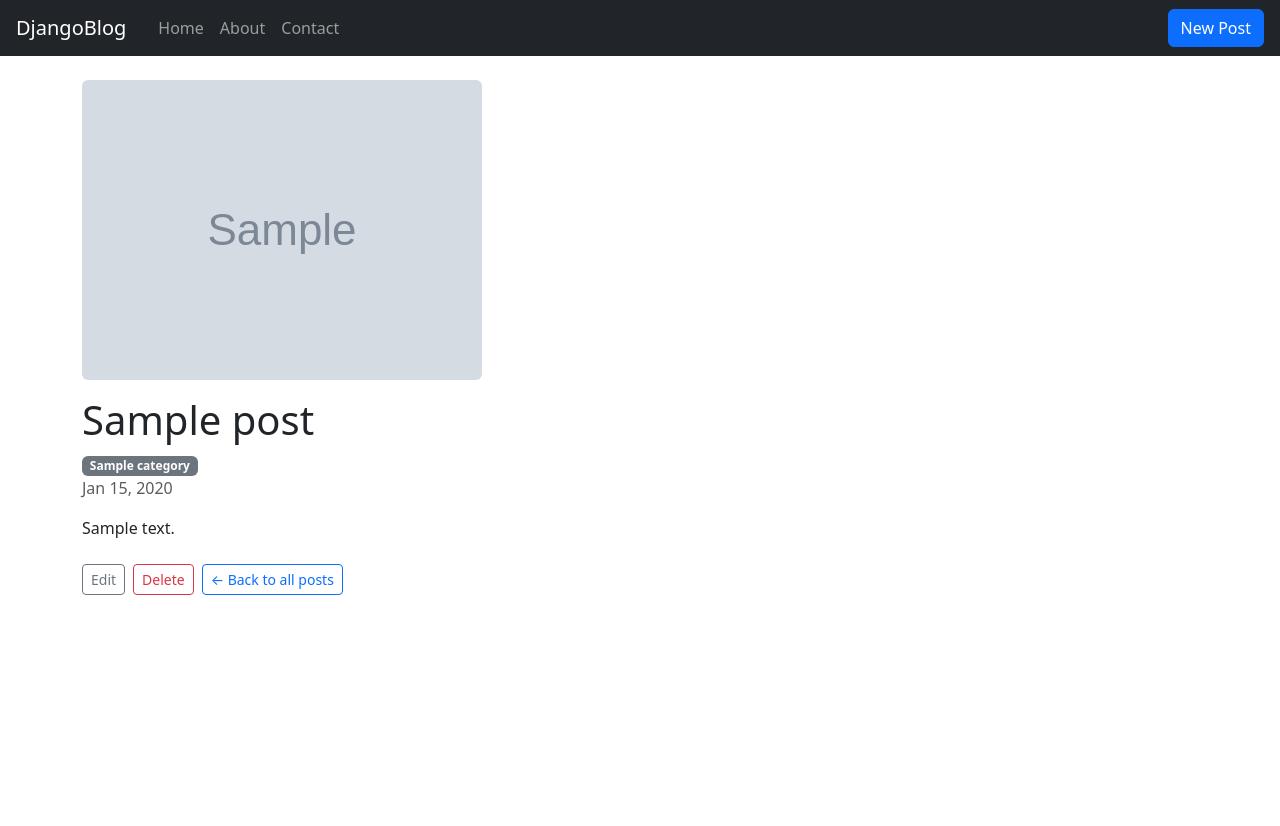
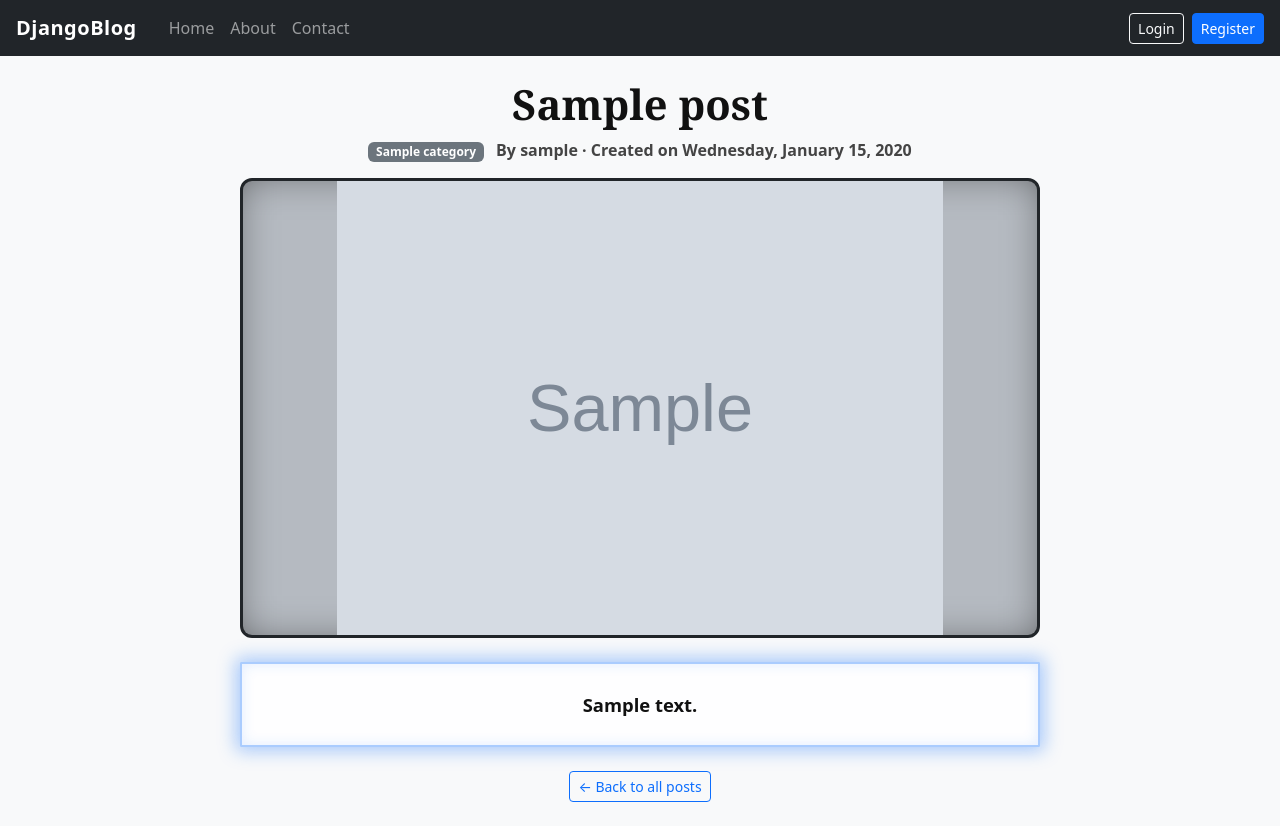
Before and after one commit to tharindunilaweera1-ai/djangoblog, a Django app: a page that uses blog/templates/blog/base.html in a window 1280 px wide. Before the commit the page ends 595 px from the top, so only its background shows below. Run offline with Django 5.2, Linux system fonts and the light colour scheme; tables that the repository leaves empty hold one stand-in row (values such as "Sample post"); grey boxes marked "Sample" are stand-in pictures.

Commit message:
Add author field, ownership enforcement, and My Posts dashboard

```diff
--- a/blog/admin.py
+++ b/blog/admin.py
@@ -1,4 +1,3 @@
-
 from django.contrib import admin
 from .models import Post, Category, Tag
 
--- a/blog/models.py
+++ b/blog/models.py
@@ -1,5 +1,6 @@
 from django.db import models
 from django.utils.text import slugify
+from django.conf import settings
 
 class Category(models.Model):
     name = models.CharField(max_length=100)
@@ -28,6 +29,7 @@ class Post(models.Model):
     created_at = models.DateTimeField(auto_now_add=True)
     updated_at = models.DateTimeField(auto_now=True)
     cover_image = models.ImageField(upload_to="post_covers/", blank=True, null=True)
+    author = models.ForeignKey(settings.AUTH_USER_MODEL, on_delete=models.CASCADE, related_name="posts")
 
     def save(self, *args, **kwargs):
         if not self.slug:
--- /dev/null
+++ b/blog/static/blog/style.css
@@ -0,0 +1,130 @@
+body {
+    background-color: #f8f9fa;
+}
+
+ .navbar-brand {
+    font-weight: bold;
+    letter-spacing: 0.5px;
+ }
+
+ /* ---------- Categories ---------- */
+/* ---------- Categories (small, transparent, centered) ---------- */
+.cat-section {
+  width: fit-content;
+  max-width: 100%;
+  margin: 1.5rem auto;
+  padding: 10px 18px 14px;
+  border: 1px solid rgba(33, 37, 41, 0.15);
+  border-radius: 12px;
+  background: rgba(255, 255, 255, 0.45);
+  backdrop-filter: blur(6px);
+  text-align: center;
+}
+.cat-title {
+  font-family: "Playfair Display", Georgia, serif;
+  font-weight: 900;
+  font-size: 1rem;
+  margin-bottom: 8px;
+}
+.cat-list {
+  display: flex;
+  flex-wrap: wrap;
+  justify-content: center;
+  gap: 6px;
+}
+.cat-pill {
+  display: inline-flex;
+  align-items: center;
+  gap: 6px;
+  padding: 3px 5px 3px 11px;
+  border: 1px solid rgba(33, 37, 41, 0.5);
+  border-radius: 999px;
+  background: rgba(255, 255, 255, 0.5);
+  color: #212529;
+  font-size: 0.8rem;
+  font-weight: 700;
+  text-decoration: none;
+  transition: all 0.2s ease;
+}
+.cat-pill .cat-count {
+  background: rgba(33, 37, 41, 0.85);
+  color: #fff;
+  border-radius: 999px;
+  min-width: 20px;
+  padding: 1px 6px;
+  text-align: center;
+  font-size: 0.7rem;
+  transition: all 0.2s ease;
+}
+.cat-pill:hover {
+  background: #0d6efd;
+  border-color: #0d6efd;
+  color: #fff;
+  transform: translateY(-1px);
+  box-shadow: 0 4px 10px rgba(13, 110, 253, 0.3);
+}
+.cat-pill:hover .cat-count {
+  background: #fff;
+  color: #0d6efd;
+}
+
+/* ---------- Post detail page ---------- */
+.post-wrap {
+  max-width: 800px;
+  margin: 0 auto;
+  -webkit-font-smoothing: antialiased;
+  text-rendering: optimizeLegibility;
+}
+.post-headline {
+  font-family: "Playfair Display", Georgia, serif;
+  font-weight: 900;
+  font-size: 2.6rem;
+  line-height: 1.2;
+  color: #111;
+}
+.post-meta {
+  font-weight: 700;
+  color: #444;
+}
+
+/* Picture: sharp box border, blurred backdrop, image centered */
+.pic-box {
+  position: relative;
+  overflow: hidden;
+  border: 3px solid #212529;
+  border-radius: 12px;
+  background: #222;
+  height: 460px;
+}
+.pic-box::before {
+  content: "";
+  position: absolute;
+  inset: -20px;
+  background: var(--bg) center / cover no-repeat;
+  filter: blur(25px) brightness(0.85);
+}
+.pic-box img {
+  position: relative;
+  display: block;
+  margin: 0 auto;
+  height: 100%;
+  width: auto;
+  max-width: 100%;
+  object-fit: contain;
+}
+
+/* Text: soft blurred glow border */
+.text-box {
+  border: 2px solid rgba(13, 110, 253, 0.35);
+  border-radius: 1px;
+  padding: 24px;
+  background: rgba(255, 255, 255, 0.85);
+  box-shadow: 0 0 18px 4px rgba(13, 110, 253, 0.35),
+              inset 0 0 14px rgba(13, 110, 253, 0.12);
+  backdrop-filter: blur(6px);
+  font-size: 1.15rem;
+  font-weight: 600;
+  line-height: 1.8;
+  color: #111;
+  white-space: pre-line;
+}
--- a/blog/templates/blog/base.html
+++ b/blog/templates/blog/base.html
@@ -1,27 +1,45 @@
+{% load static %}
 <!DOCTYPE html>
 <html lang="en">
 <head>
     <meta charset="UTF-8">
     <title>{% block title %}DjangoBlog{% endblock %}</title>
     <link href="https://cdn.jsdelivr.net/npm/bootstrap@5.3.3/dist/css/bootstrap.min.css" rel="stylesheet">
+    <link rel="stylesheet" href="{% static 'blog/style.css' %}">
 </head>
 <body>
     <nav class="navbar navbar-dark bg-dark px-3">
   <a class="navbar-brand" href="{% url 'home' %}">DjangoBlog</a>
 
   <div class="d-flex flex-grow-1 align-items-center">
+
+    <!-- Left side: page links -->
     <div class="navbar-nav flex-row gap-3 ms-3 me-auto">
       <a class="nav-link" href="{% url 'home' %}">Home</a>
       <a class="nav-link" href="{% url 'about' %}">About</a>
       <a class="nav-link" href="{% url 'contact' %}">Contact</a>
     </div>
 
-            <a class="btn btn-primary" href="{% url 'post_create' %}">New Post</a>
+    <!-- Right side: login state -->
+    <div class="d-flex align-items-center gap-2">
+  {% if request.user.is_authenticated %}
+    <a class="btn btn-outline-light btn-sm" href="{% url 'my_posts' %}">My Posts</a>
+    <a class="btn btn-primary btn-sm" href="{% url 'post_create' %}">New Post</a>
+    <span class="text-white">Hi, {{ request.user.username }}</span>
+    <form method="post" action="{% url 'logout' %}" class="d-inline m-0">
+      {% csrf_token %}
+      <button type="submit" class="btn btn-outline-light btn-sm">Logout</button>
+    </form>
+  {% else %}
+    <a class="btn btn-outline-light btn-sm" href="{% url 'login' %}">Login</a>
+    <a class="btn btn-primary btn-sm" href="{% url 'register' %}">Register</a>
+  {% endif %}
+</div>
+
   </div>
 </nav>
-    <div class="container mt-4">
-        {% block content %}
-        {% endblock %}
+    <div class="container my-4">
+        {% block content %}{% endblock %}
     </div>
 </body>
 </html>
--- a/blog/templates/blog/post_detail.html
+++ b/blog/templates/blog/post_detail.html
@@ -1,27 +1,33 @@
 {% extends "blog/base.html" %}
 {% block title %}{{ post.title }}{% endblock %}
 {% block content %}
-{% if post.cover_image %}
-  <img src="{{ post.cover_image.url }}" alt="{{ post.title }}" class="img-fluid rounded mb-3">
-{% endif %}
 
-<h1>{{ post.title }}</h1>
+<div class="post-wrap my-4 text-center">
 
-{% if post.category %}
-  <span class="badge bg-secondary">{{ post.category.name }}</span>
-{% endif %}
+  <h1 class="post-headline">{{ post.title }}</h1>
 
-<p class="text-muted">{{ post.created_at|date:"M d, Y" }}</p>
-<p>{{ post.content }}</p>
+  <div class="post-meta mb-3">
+    {% if post.category %}
+      <span class="badge bg-secondary me-2">{{ post.category.name }}</span>
+    {% endif %}
+    By {{ post.author.username }} &middot; Created on {{ post.created_at|date:"l, F j, Y" }}
+  </div>
 
-<div class="mt-4 d-flex gap-2">
-  <a href="{% url 'post_edit' post.slug %}" class="btn btn-sm btn-outline-secondary">Edit</a>
+  {% if post.cover_image %}
+    <div class="pic-box mb-4" style="--bg: url('{{ post.cover_image.url }}');">
+      <img src="{{ post.cover_image.url }}" alt="{{ post.title }}">
+    </div>
+  {% endif %}
 
-  <form method="post" action="{% url 'post_delete' post.slug %}" onsubmit="return confirm('Delete this post?');">
-    {% csrf_token %}
-    <button type="submit" class="btn btn-sm btn-outline-danger">Delete</button>
-  </form>
+  <div class="text-box mb-4">{{ post.content }}</div>
 
-  <a href="{% url 'home' %}" class="btn btn-sm btn-outline-primary">&larr; Back to all posts</a>
+  <div class="d-flex justify-content-center gap-2">
+    {% if post.author == request.user %}
+      <a href="{% url 'post_edit' post.slug %}" class="btn btn-sm btn-outline-secondary">Edit</a>
+      <a href="{% url 'post_delete' post.slug %}" class="btn btn-sm btn-outline-danger">Delete</a>
+    {% endif %}
+    <a href="{% url 'home' %}" class="btn btn-sm btn-outline-primary">&larr; Back to all posts</a>
+  </div>
+
 </div>
 {% endblock %}
--- a/blog/urls.py
+++ b/blog/urls.py
@@ -1,13 +1,9 @@
 from django.urls import path
 from .views import (
-    PostListView,
-    PostDetailView,
-    PostCreateView,
-    PostUpdateView,
-    PostDeleteView,
-    about,
-    contact,
+    PostListView, PostDetailView, PostCreateView,
+    PostUpdateView, PostDeleteView, RegisterView, MyPostsView, about, contact
 )
+from django.contrib.auth import views as auth_views
 
 urlpatterns = [
     path("", PostListView.as_view(), name="home"),
@@ -16,6 +12,10 @@ urlpatterns = [
     path("posts/<slug:slug>/edit/", PostUpdateView.as_view(), name="post_edit"),
     path("posts/<slug:slug>/delete/", PostDeleteView.as_view(), name="post_delete"),
     path("category/<slug:slug>/", PostListView.as_view(), name="category_posts"),
+    path("my-posts/", MyPostsView.as_view(), name="my_posts"),
     path("about/", about, name="about"),
     path("contact/", contact, name="contact"),
+    path("register/", RegisterView.as_view(), name="register"),
+    path("login/", auth_views.LoginView.as_view(template_name="blog/login.html"), name="login"),
+    path("logout/", auth_views.LogoutView.as_view(next_page="home"), name="logout"),
 ]
--- a/blog/views.py
+++ b/blog/views.py
@@ -4,7 +4,19 @@ from django.views.generic import ListView, DetailView
 from django.views.generic.edit import CreateView, UpdateView, DeleteView
 from .models import Post, Category
 from .forms import PostForm
+from .forms import PostForm, RegisterForm
+from django.contrib.auth import login
+from django.contrib.auth.mixins import LoginRequiredMixin, UserPassesTestMixin
 
+class RegisterView(CreateView):
+    form_class = RegisterForm
+    template_name = "blog/register.html"
+    success_url = reverse_lazy("home")
+
+    def form_valid(self, form):
+        response = super().form_valid(form)
+        login(self.request, self.object)
+        return response
 
 class PostListView(ListView):
     model = Post
@@ -34,27 +46,41 @@ class PostDetailView(DetailView):
         return Post.objects.filter(status="published")
 
 
-class PostCreateView(CreateView):
+class PostCreateView(LoginRequiredMixin, CreateView):
     model = Post
     form_class = PostForm
     template_name = "blog/post_form.html"
+    login_url = "login"
+
+    def form_valid(self, form):
+        form.instance.author = self.request.user
+        return super().form_valid(form)
 
     def get_success_url(self):
         return reverse_lazy("post_detail", kwargs={"slug": self.object.slug})
 
 
-class PostUpdateView(UpdateView):
+class PostUpdateView(LoginRequiredMixin, UserPassesTestMixin, UpdateView):
     model = Post
     form_class = PostForm
     template_name = "blog/post_form.html"
+    login_url = "login"
+
+    def test_func(self):
+        return self.get_object().author == self.request.user
 
     def get_success_url(self):
         return reverse_lazy("post_detail", kwargs={"slug": self.object.slug})
 
 
-class PostDeleteView(DeleteView):
+class PostDeleteView(LoginRequiredMixin, UserPassesTestMixin, DeleteView):
     model = Post
+    template_name = "blog/create_delete.html"
+    login_url = "login"
     success_url = reverse_lazy("home")
+
+    def test_func(self):
+        return self.get_object().author == self.request.user
 
 
 def about(request):
@@ -63,3 +89,12 @@ def about(request):
 
 def contact(request):
     return render(request, "blog/contact.html")
+
+class MyPostsView(LoginRequiredMixin, ListView):
+    model = Post
+    template_name = "blog/my_posts.html"
+    paginate_by = 6
+    login_url = "login"
+
+    def get_queryset(self):
+        return Post.objects.filter(author=self.request.user).order_by("-created_at")
--- a/config/settings.py
+++ b/config/settings.py
@@ -81,6 +81,9 @@ DATABASES = {
     }
 }
 
+LOGIN_REDIRECT_URL = "home"
+LOGOUT_REDIRECT_URL = "home"
+
 
 # Password validation
 # https://docs.djangoproject.com/en/5.2/ref/settings/#auth-password-validators
```
Also changed, not shown: blog/forms.py (+10 -0 lines), blog/static/blog/css/style.css (deleted, +0 -8 lines), blog/templates/blog/create_delete.html (added, +24 -0 lines), blog/templates/blog/home.html (+55 -1 lines), blog/templates/blog/login.html (added, +10 -0 lines), blog/templates/blog/my_posts.html (added, +46 -0 lines), blog/templates/blog/post_form.html (+32 -0 lines), blog/templates/blog/post_list.html (+20 -6 lines), blog/templates/blog/register.html (added, +10 -0 lines), blog/migrations/0010_post_author.py (added), django.png (added), django_author.png (added). Lines whose indentation alone changed are shown as unchanged.
